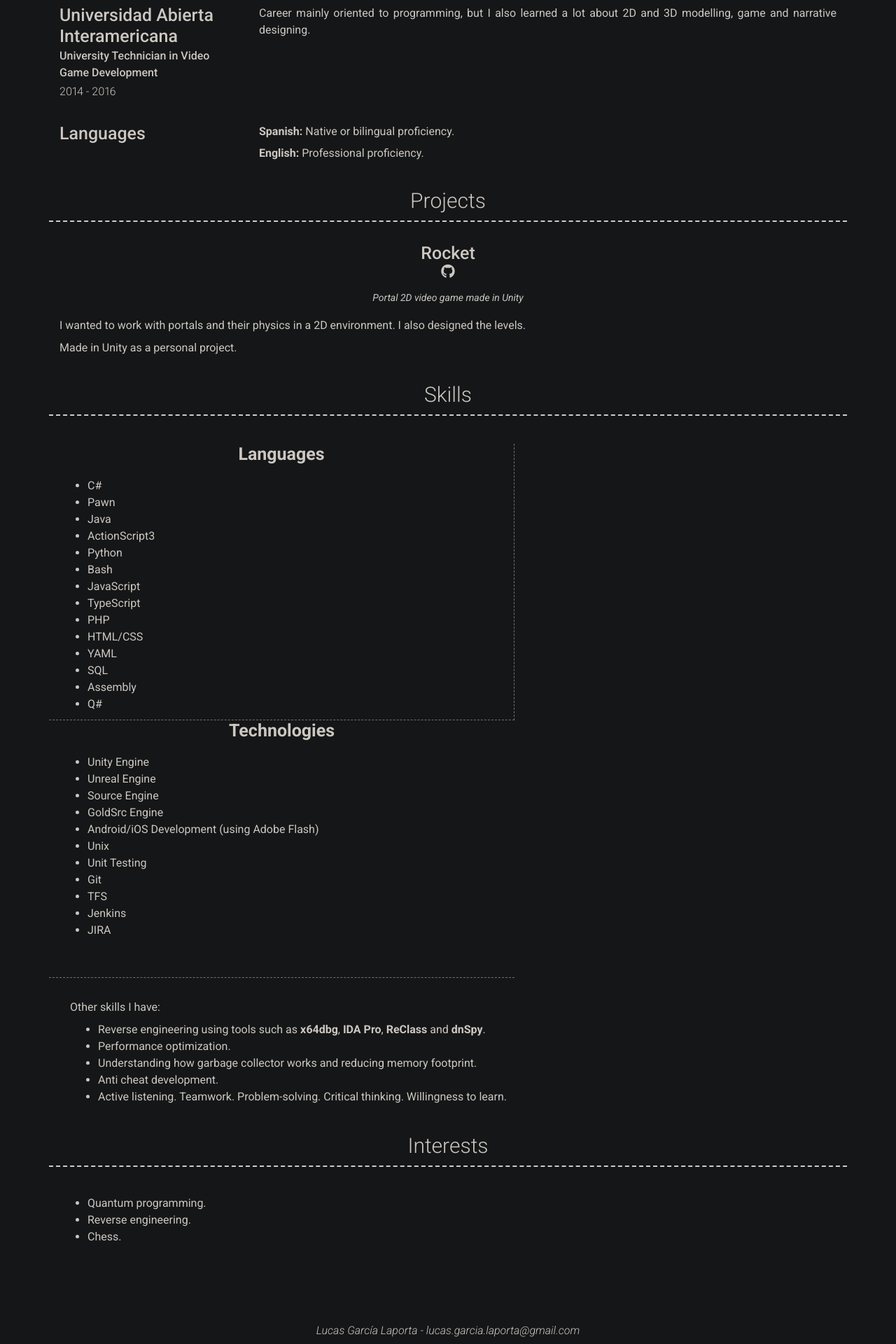
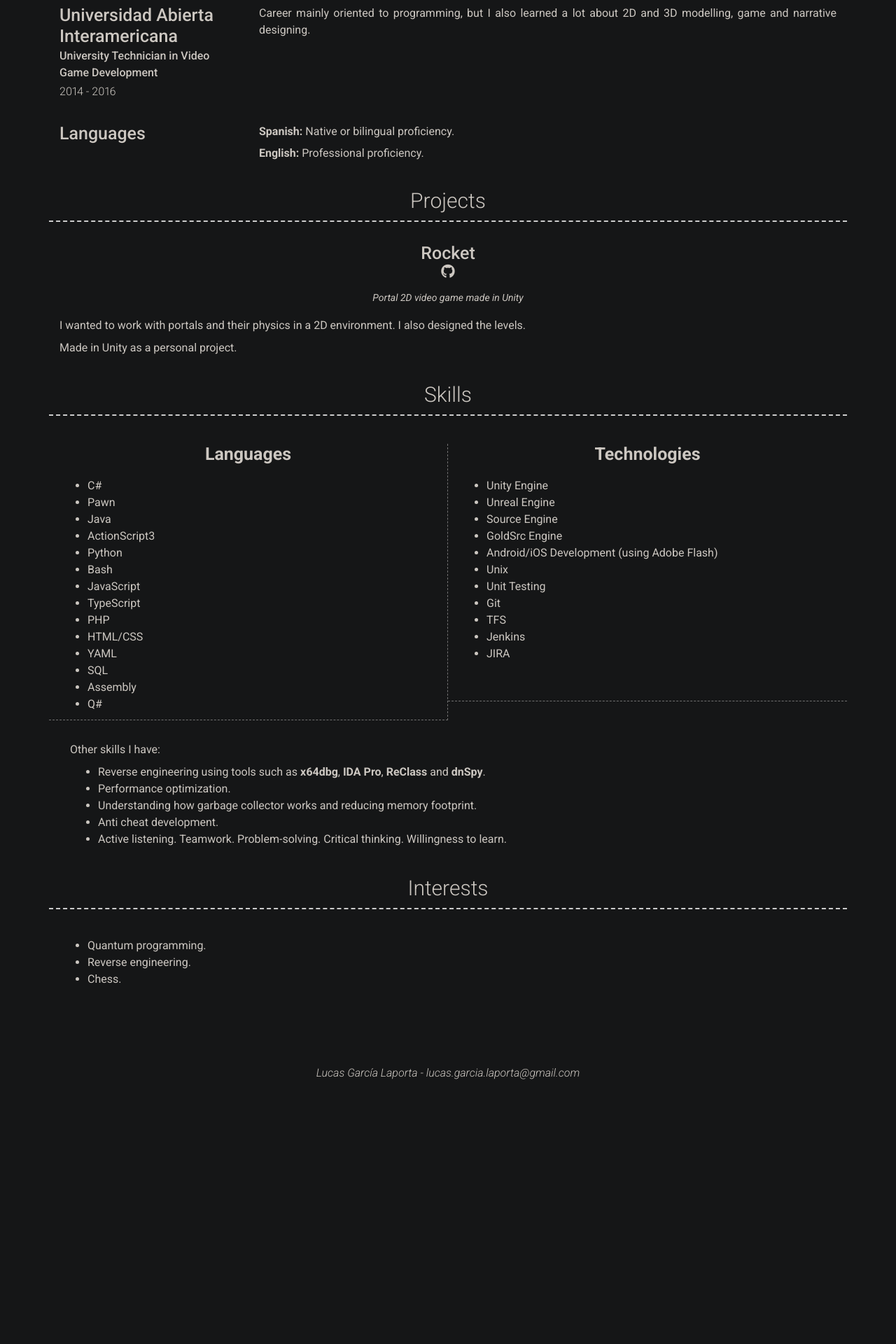
Before and after one commit to LUCASGL94/LUCASGL94.github.io, a Jekyll site: the page built from index.md, in a window 1280 px wide. Shown: the part 1757-3677 px from the top of the page at 70% size. Built offline with Jekyll 4.4.1, drawn with Linux system fonts in a browser that asks for light colours; nearby versions of some CDN libraries; after the commit the page ends 3309 px from its top, so only the background shows below that.

Commit message:
Update style

```diff
--- a/_includes/skills.html
+++ b/_includes/skills.html
@@ -1,7 +1,7 @@
 <div class="container skills-container">
     <h3>{{ site.skills_title | default: "Skills" }}</h3>
-    <div class="row2 less-margin-top">
-        <div class="col-md-7">
+    <div class="row2 less-margin-top fix-padding">
+        <div class="col-md-6">
             <div class="row2 clearfix layout-top-middle projects-separation projects-separation-bottom">
                 <div class="col-xs-12 col-print-12 details">
                     <h4><b>Languages</b></h4>
@@ -27,7 +27,7 @@
                 </div>
             </div>
         </div>
-        <div class="col-md-7">
+        <div class="col-md-6">
             <div class="row2 clearfix layout-top-middle projects-separation-bottom">
                 <div class="col-xs-12 col-print-12 details">
                     <h4><b>Technologies</b></h4>
--- a/_sass/base.scss
+++ b/_sass/base.scss
@@ -263,7 +263,7 @@ body {
   margin-left: 0;
 }
 
-.col-md-7 {
+.fix-padding > [class*="col-md-6"] {
   padding-right: 0;
   padding-left: 0;
 }
```
